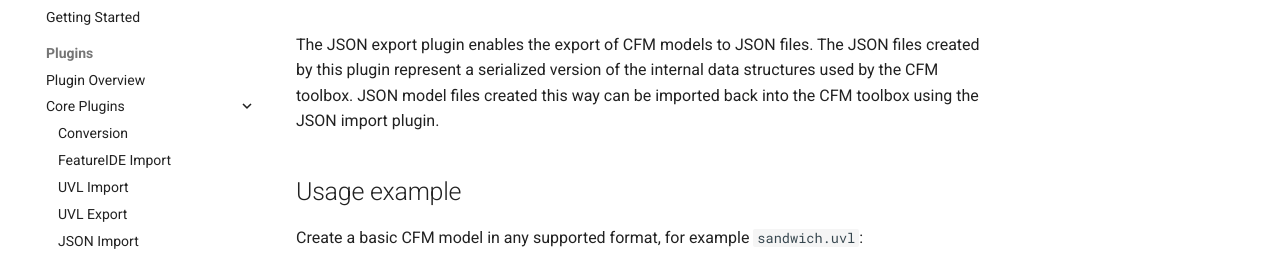
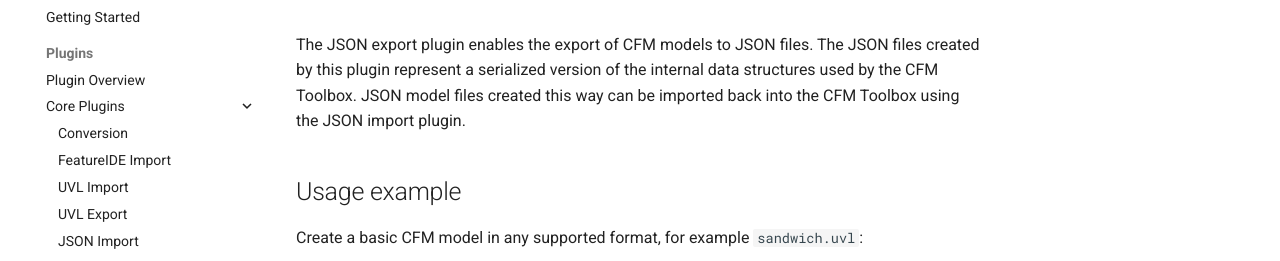
Before and after one commit to KIT-TVA/cfmtoolbox, an MkDocs documentation site: the page built from docs/plugins/json-export.md, in a window 1280 px wide. Shown: the part 148-409 px from the top of the page. Built offline with MkDocs 1.6.1 and Material for MkDocs 9.7.7, drawn with Linux system fonts in a browser that asks for light colours; comment, search, counter and statistics services are not loaded.

Commit message:
Fix inconsistent spelling (#57)

```diff
--- a/docs/plugins/json-export.md
+++ b/docs/plugins/json-export.md
@@ -1,5 +1,5 @@
-The JSON export plugin enables the export of CFM models to JSON files. The JSON files created by this plugin represent a serialized version of the internal data structures used by the CFM toolbox.
-JSON model files created this way can be imported back into the CFM toolbox using the JSON import plugin.
+The JSON export plugin enables the export of CFM models to JSON files. The JSON files created by this plugin represent a serialized version of the internal data structures used by the CFM Toolbox.
+JSON model files created this way can be imported back into the CFM Toolbox using the JSON import plugin.
 
 ## Usage example
 
```
Also changed, not shown: docs/getting-started.md (+1 -1 lines), docs/plugins/json-import.md (+3 -3 lines), docs/plugins/uvl-import.md (+1 -1 lines).
